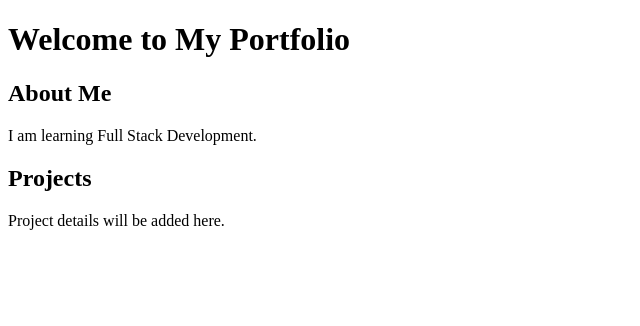
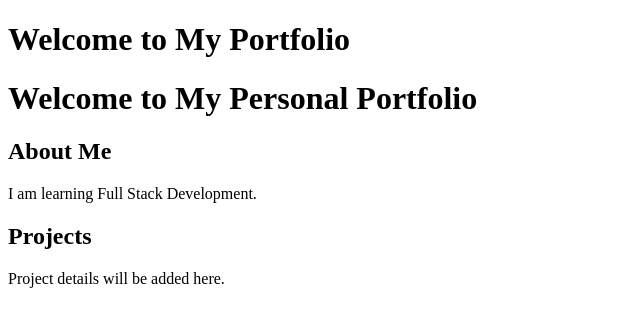
Before and after one commit to SAI-TEJA-15/fsad-portfolio, a plain HTML site: page index.html in a window 1280 px wide. Shown: the whole page, without its empty margins (0-640 px from the left). Drawn offline with Linux system fonts and the light colour scheme.

Commit message:
Updated heading in index.html

```diff
--- a/index.html
+++ b/index.html
@@ -7,6 +7,7 @@
 <body>
 
 <h1>Welcome to My Portfolio</h1>
+<h1>Welcome to My Personal Portfolio</h1>
 
 <section>
 <h2>About Me</h2>
```
